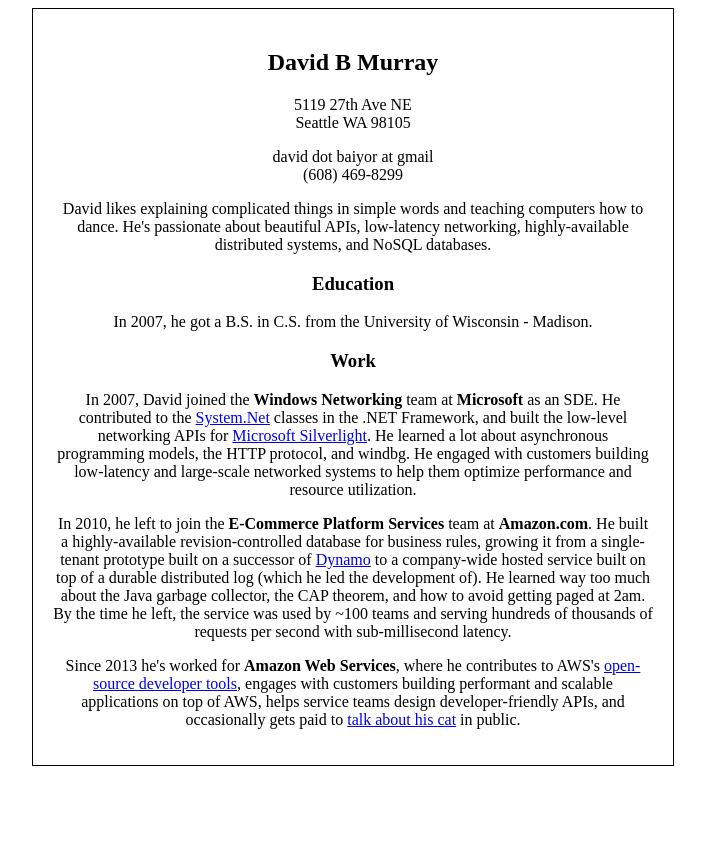
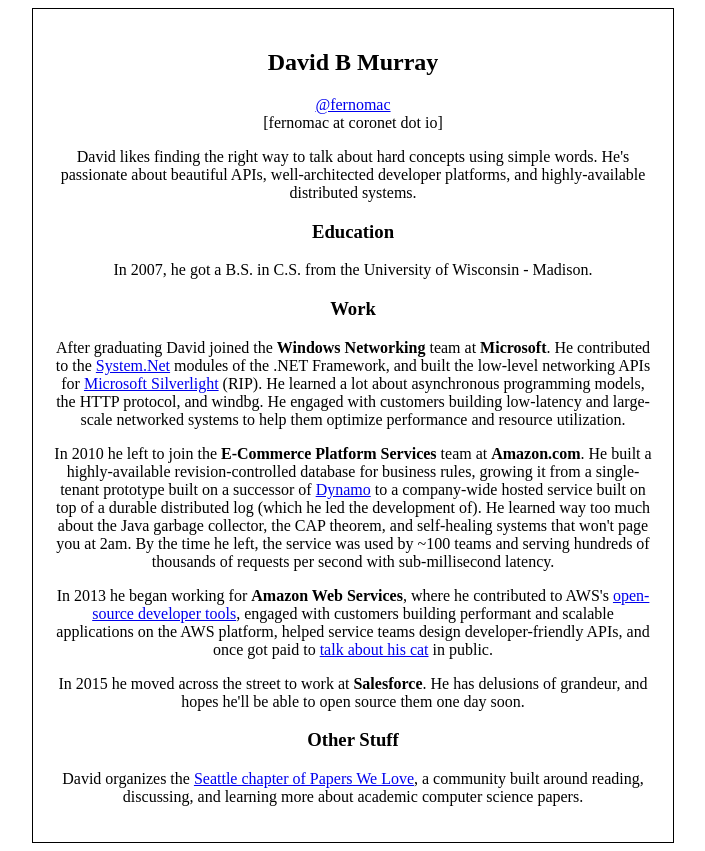
Before and after one commit to coronet/coronet.github.io, a plain HTML site: page resume.html in a window 1280 px wide. Shown: the whole page, without its empty margins (287-992 px from the left). Before the commit the page ends 800 px from the top, so only its background shows below. Drawn offline with Linux system fonts and the light colour scheme.

Commit message:
Resume edits while I'm on a roll.

```diff
--- a/resume.html
+++ b/resume.html
@@ -6,18 +6,13 @@
 <div style="width: 600px; text-align: center; margin-left: auto; margin-right: auto; border: solid 1px; padding: 20px;">
 
 <h2>David B Murray</h2>
-5119 27th Ave NE<br/>
-Seattle WA 98105
+<a href="https://twitter.com/fernomac">@fernomac</a><br/>
+[fernomac at coronet dot io]
 
 <p>
-david dot baiyor at gmail<br/>
-(608) 469-8299
-</p>
-
-<p>
-David likes explaining complicated things in simple words and teaching
-computers how to dance. He's passionate about beautiful APIs, low-latency
-networking, highly-available distributed systems, and NoSQL databases.
+David likes finding the right way to talk about hard concepts using simple words. He's
+passionate about beautiful APIs, well-architected developer platforms, and highly-available
+distributed systems.
 </p>
 
 <h3>Education</h3>
@@ -26,37 +21,48 @@ In 2007, he got a B.S. in C.S. from the University of Wisconsin - Madison.<br/>
 <h3>Work</h3>
 
 <p>
-In 2007, David joined the <b>Windows Networking</b> team at <b>Microsoft</b>
-as an SDE. He contributed to the
-<a href="https://github.com/Microsoft/referencesource/tree/master/System/net/System">
-System.Net</a> classes in the .NET Framework, and built the low-level
+After graduating David joined the <b>Windows Networking</b> team at <b>Microsoft</b>. He contributed
+to the <a href="https://github.com/Microsoft/referencesource/tree/master/System/net/System">
+System.Net</a> modules of the .NET Framework, and built the low-level
 networking APIs for <a href="https://msdn.microsoft.com/en-us/library/cc645029(v=vs.95).aspx">
-Microsoft Silverlight</a>. He learned a lot about asynchronous
+Microsoft Silverlight</a> (RIP). He learned a lot about asynchronous
 programming models, the HTTP protocol, and windbg. He engaged with customers
 building low-latency and large-scale networked systems to help them optimize
 performance and resource utilization.
 </p>
 
 <p>
-In 2010, he left to join the <b>E-Commerce Platform Services</b> team
+In 2010 he left to join the <b>E-Commerce Platform Services</b> team
 at <b>Amazon.com</b>. He built a highly-available revision-controlled
 database for business rules, growing it from a single-tenant prototype built
 on a successor of <a href="http://www.allthingsdistributed.com/files/amazon-dynamo-sosp2007.pdf">
 Dynamo</a> to a company-wide hosted service built on top of a durable
 distributed log (which he led the development of). He learned way too much about
-the Java garbage collector, the CAP theorem, and how to avoid getting paged
-at 2am. By the time he left, the service was used by ~100 teams and serving
+the Java garbage collector, the CAP theorem, and self-healing systems that won't
+page you at 2am. By the time he left, the service was used by ~100 teams and serving
 hundreds of thousands of requests per second with sub-millisecond latency.
 </p>
 
 <p>
-Since 2013 he's worked for <b>Amazon Web Services</b>, where he contributes
-to AWS's <a href="https://github.com/david-at-aws">open-source
-developer tools</a>, engages with customers building performant and scalable
-applications on top of AWS, helps service teams design developer-friendly
-APIs, and occasionally gets paid to
-<a href="https://www.youtube.com/watch?v=vQVYU_zws1k">talk about his cat</a>
+In 2013 he began working for <b>Amazon Web Services</b>, where he contributed
+to AWS's <a href="https://github.com/aws">open-source developer tools</a>,
+engaged with customers building performant and scalable applications on the
+AWS platform, helped service teams design developer-friendly APIs, and once
+got paid to <a href="https://www.youtube.com/watch?v=vQVYU_zws1k">talk about his cat</a>
 in public.
+</p>
+
+<p>
+In 2015 he moved across the street to work at <b>Salesforce</b>. He has delusions of
+grandeur, and hopes he'll be able to open source them one day soon.
+</p>
+
+<h3>Other Stuff</h3>
+
+<p>
+David organizes the <a href="http://www.meetup.com/Papers-We-Love-Seattle/">Seattle
+chapter of Papers We Love</a>, a community built around reading, discussing, and
+learning more about academic computer science papers.
 </p>
 
 </div>
```
